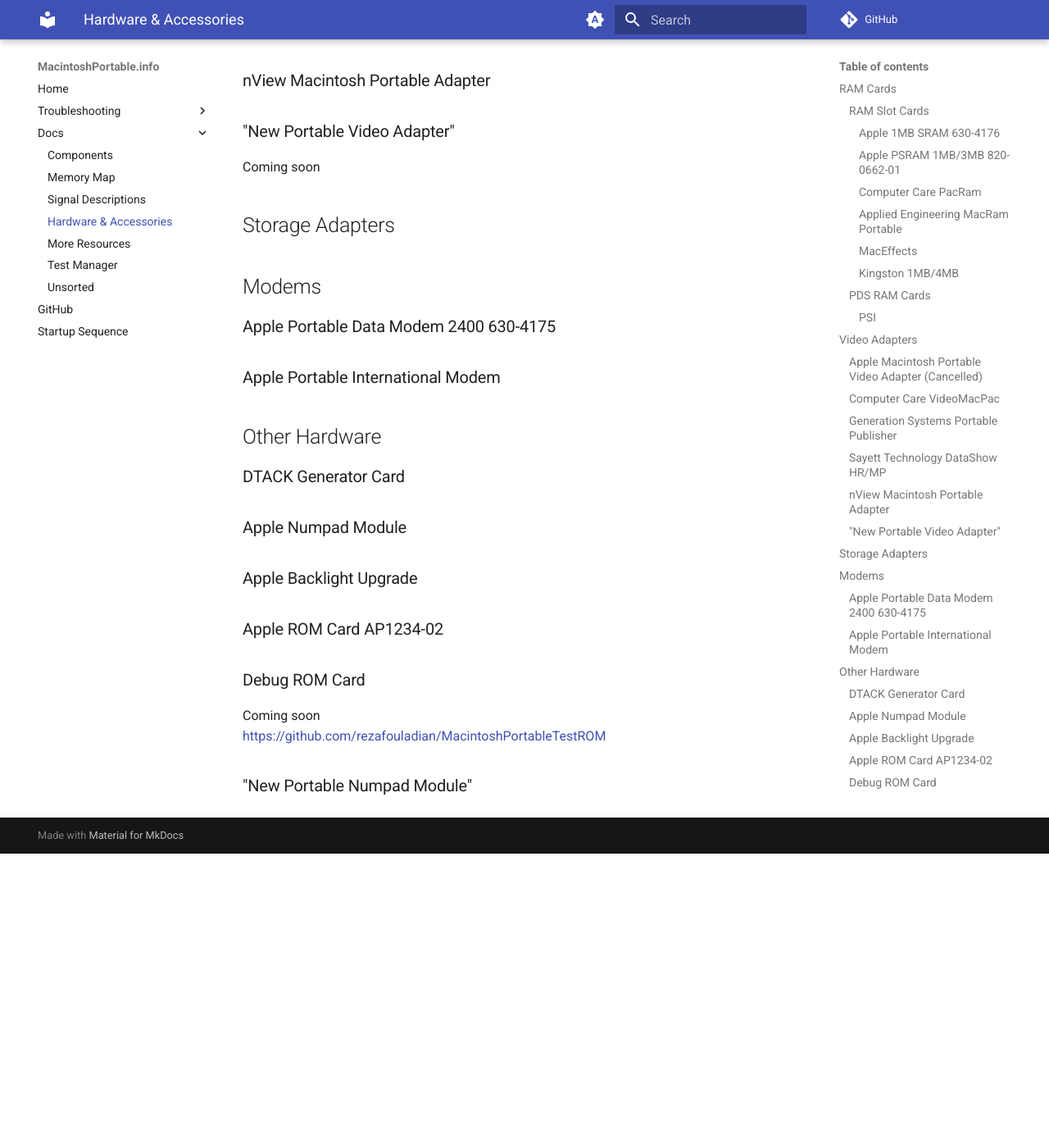
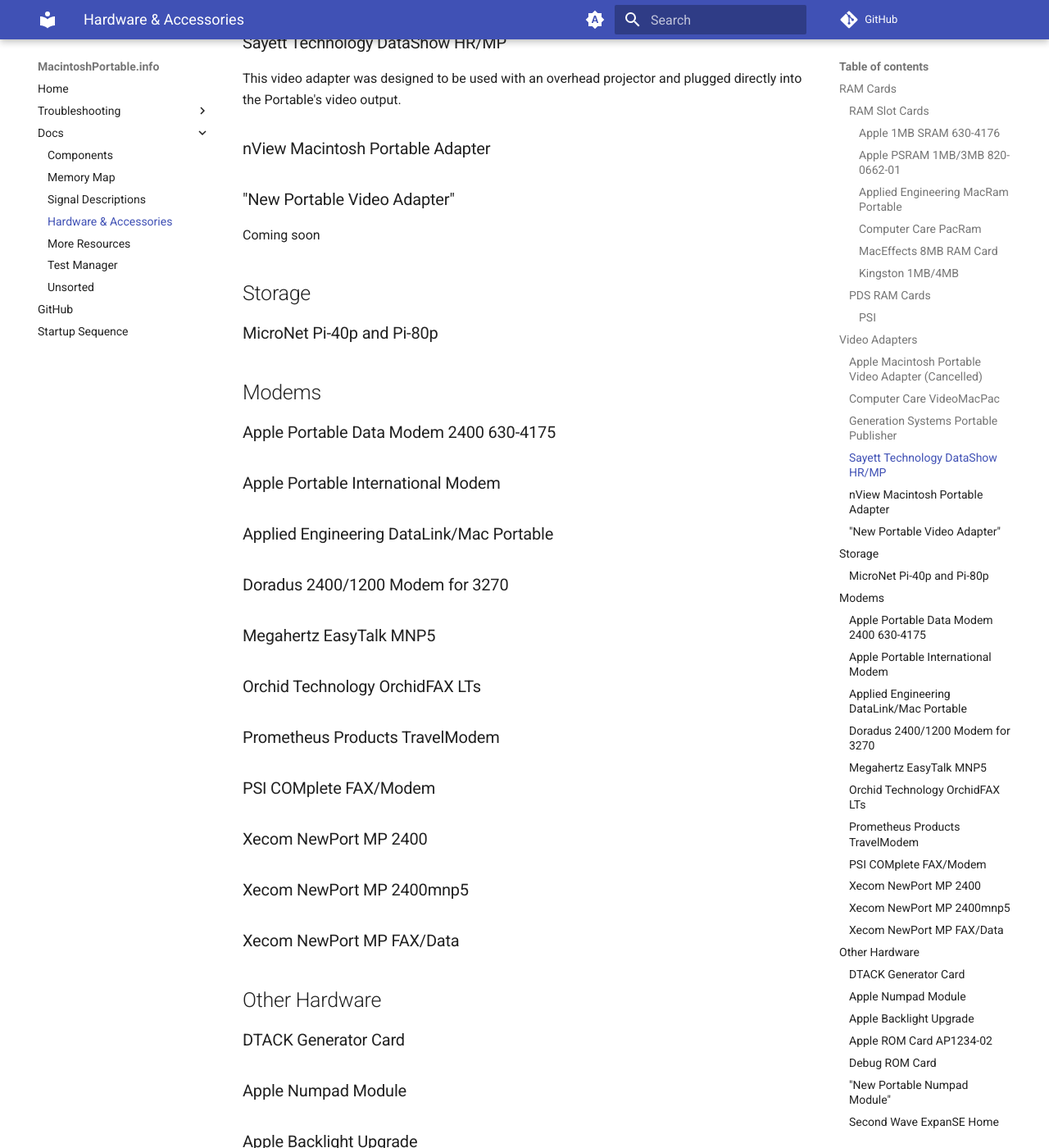
Before and after one commit to rezafouladian/MacintoshPortable, an MkDocs documentation site: the page built from docs/HardwareAndAccessories.md, in a window 1280 px wide and 1400 px high, scrolled down 937 px. Shown: the whole window at 82% size. Built offline with MkDocs 1.6.1 and Material for MkDocs 9.7.7, drawn with Linux system fonts in a browser that asks for light colours; comment, search, counter and statistics services are not loaded; before the commit the page ends 1978 px from its top, so only the background shows below that; some of the changed text lies outside the part shown.

Commit message:
Add a bunch of hardware

```diff
--- a/docs/HardwareAndAccessories.md
+++ b/docs/HardwareAndAccessories.md
@@ -5,11 +5,12 @@
 
 #### Apple PSRAM 1MB/3MB 820-0662-01
 
-#### Computer Care PacRam
-
 #### Applied Engineering MacRam Portable
 
-#### MacEffects
+#### Computer Care PacRam
+This 4MB card uses DRAM rather than SRAM.
+
+#### MacEffects 8MB RAM Card
 
 #### Kingston 1MB/4MB
 
@@ -33,13 +35,33 @@ This video adapter was designed to be used with an overhead projector and plugge
 ### "New Portable Video Adapter"
 Coming soon
 
-## Storage Adapters
+## Storage
+
+### MicroNet Pi-40p and Pi-80p
 
 ## Modems
 
 ### Apple Portable Data Modem 2400 630-4175
 
 ### Apple Portable International Modem
+
+### Applied Engineering DataLink/Mac Portable
+
+### Doradus 2400/1200 Modem for 3270
+
+### Megahertz EasyTalk MNP5
+
+### Orchid Technology OrchidFAX LTs
+
+### Prometheus Products TravelModem
+
+### PSI COMplete FAX/Modem
+
+### Xecom NewPort MP 2400
+
+### Xecom NewPort MP 2400mnp5
+
+### Xecom NewPort MP FAX/Data
 
 ## Other Hardware
 
@@ -56,3 +78,13 @@ Coming soon
 [https://github.com/rezafouladian/MacintoshPortableTestROM](https://github.com/rezafouladian/MacintoshPortableTestROM)
 
 ### "New Portable Numpad Module"
+
+### Second Wave ExpanSE Home BaSE
+
+### Apple Battery Charger
+
+### Creative Solutions ROM Expansion Card
+
+### MicroTouch Mac 'n Touch
+
+### Lind Electronic Design External Battery Charger
```
Also changed, not shown: other parts of docs/HardwareAndAccessories.md (+1 -0 lines).
